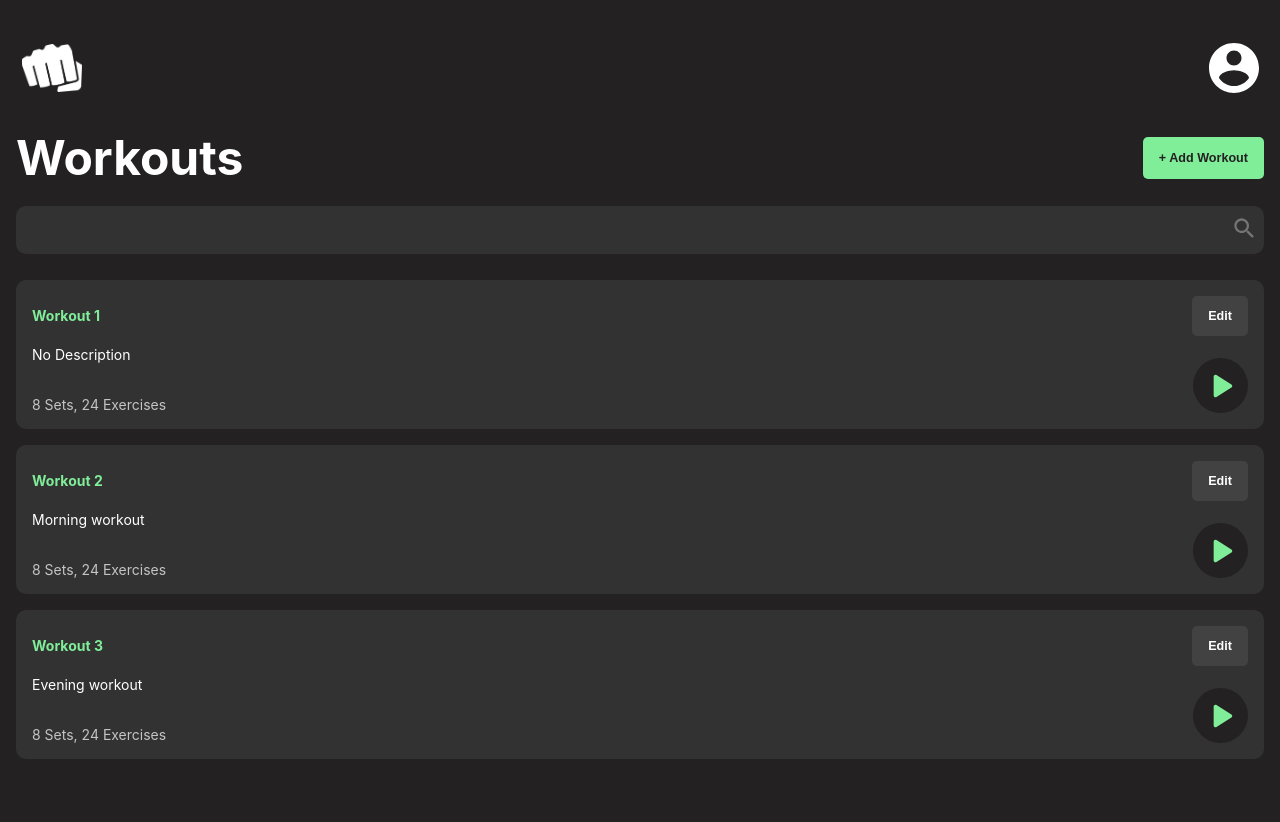
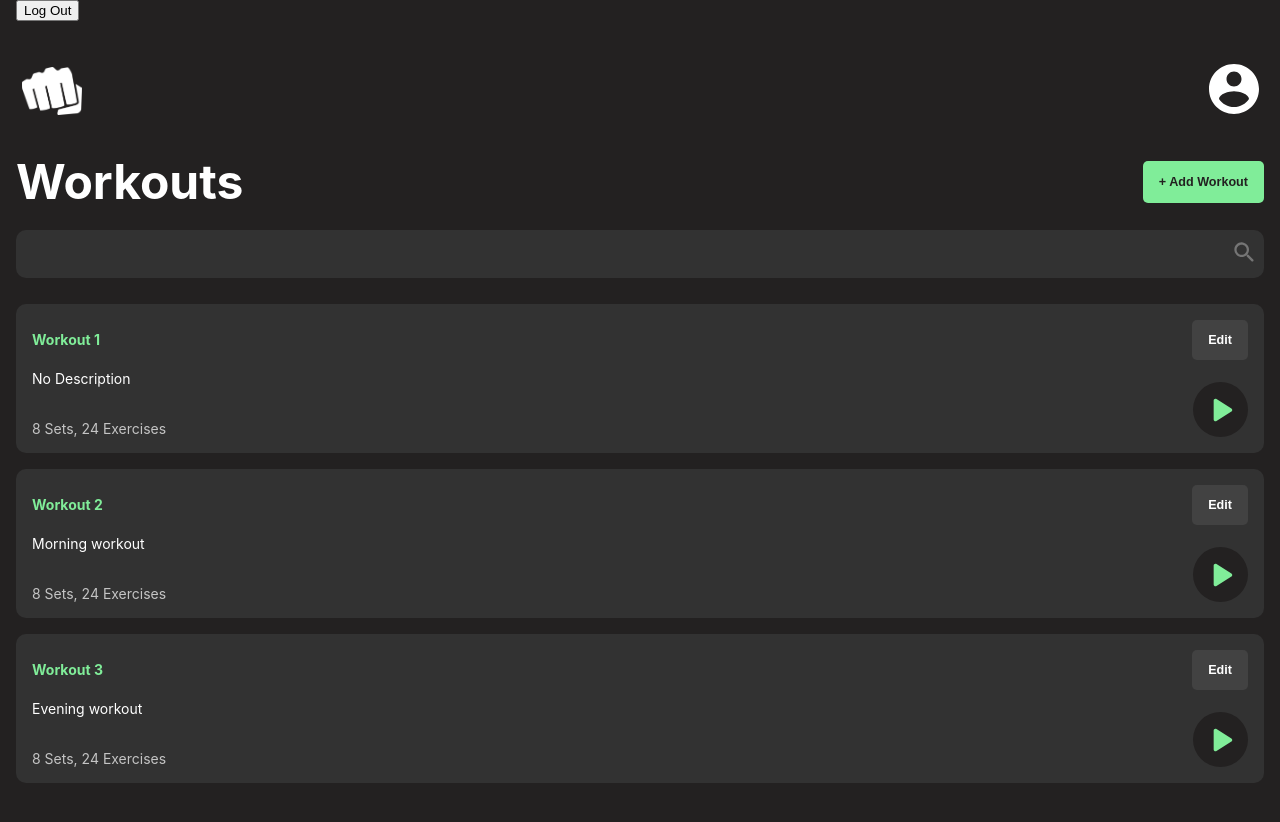
Before and after one commit to GlennCoding/crush-it-web-app, a React app in the folder client/: page /home in a window 1280 px wide. Shown: the top 822 px of the page. After the commit the page ends 800 px from the top, so only its background shows below. Built offline with nearby package versions, Linux system fonts and the light colour scheme; sample sign-in values are in the browser's storage.

Commit message:
refactored homepage

```diff
--- a/client/src/App.tsx
+++ b/client/src/App.tsx
@@ -16,13 +16,27 @@ export default function App() {
         <Switch>
           <Route
             exact
-            path="/home"
+            path="/edit"
             render={() => {
               return token ? (
-                <HomePage setToken={setToken} />
+                <WorkoutEditPage />
               ) : (
                 <Redirect to="/landing-page" />
               );
+            }}
+          />
+          <Route
+            exact
+            path="/home"
+            // render={() => {
+            //   return token ? (
+            //     <HomePage setToken={setToken} />
+            //   ) : (
+            //     <Redirect to="/landing-page" />
+            //   );
+            // }}
+            render={() => {
+              return <HomePage setToken={setToken} />;
             }}
           />
           <Route
--- a/client/src/pages/home_page/HomePage.module.scss
+++ b/client/src/pages/home_page/HomePage.module.scss
@@ -58,82 +58,3 @@
   font-size: 0.9em;
   white-space: nowrap;
 }
-
-.searchBarWrapper {
-    margin-bottom: $m2;
-}
-
-.workoutCard {
-    background-color: $primaryDark2Color;
-    padding: 16px;
-    margin-bottom: $m3;
-    border-radius: $radius-lg;
-
-    .workoutTopWrapper {
-        display: flex;
-        justify-content: space-between;
-        align-items: center;
-        margin-bottom: 10px;
-
-        .workoutName {
-            color: $primaryColor;
-            margin: 0;
-        }
-
-        .editWorkoutButton {
-            background-color: $primaryDark3Color;
-            border: 0;
-            color: white;
-            height: 3.8rem;
-            width: 7rem;
-            border-radius: $radius-sm;
-            font-weight: bold;
-            cursor: pointer;
-        }
-    }
-
-    .workoutBottomWrapper {
-        display: flex;
-
-        .workoutInfoWrapper {
-            flex: 1 1 auto;
-            min-width: 0;
-
-            .workoutDescription {
-                color: white;
-                margin-bottom: 10px;
-                height: 40px;
-                line-height: 1.3em;
-                overflow: hidden;
-                word-wrap: break-word;
-                text-overflow: ellipsis;
-            }
-
-            .workoutInfo {
-                color: $textLight1Color;
-            }
-        }
-
-        .runWorkoutButton {
-            flex: 0 1 auto;
-            align-self: flex-end;
-            background-color: $primaryDark1Color;
-            border: 0;
-            margin-left: 30px;
-            width: 5.5rem;
-            height: 5.5rem;
-            border-radius: 50%;
-            color: $primaryColor;
-            cursor: pointer;
-            padding: 0ch;
-            display: flex;
-            align-items: center;
-            justify-content: center;
-
-            svg {
-                height: 80%;
-                width: 80%;
-            }
-        }
-    }
-}
--- a/client/src/pages/home_page/HomePage.tsx
+++ b/client/src/pages/home_page/HomePage.tsx
@@ -2,121 +2,36 @@ import React from "react";
 import styles from "./HomePage.module.scss";
 import Logo from "../../images/crush_it_logo/crush-it-logo-white-small.png";
 import * as icons from "@material-ui/icons";
-// import { Link } from "react-router-dom";
+import { Link } from "react-router-dom";
 import Button from "../../components/button/Button";
-import SearchBar from "../../components/search_bar/SearchBar";
+import FilterableWorkoutList from "./filterable_workout_list/FilterableWorkoutList";
+import data from "./data";
 
-function WorkoutCard(props: { workoutItem: WorkoutItem }) {
-  return (
-    <div className={styles.workoutCard}>
-      <div className={styles.workoutTopWrapper}>
-        {/* Workout Name */}
-        <h5 className={styles.workoutName}>{props.workoutItem.name}</h5>
-        {/* Edit Workout Button */}
-        <Button text="Edit" size="sm" color="dark3" />
-      </div>
-      <div className={styles.workoutBottomWrapper}>
-        <div className={styles.workoutInfoWrapper}>
-          {/* Workout Description */}
-          <div className={styles.workoutDescription}>
-            {props.workoutItem.description === ""
-              ? "No Description"
-              : props.workoutItem.description}
-          </div>
-          {/* Workout Info */}
-          <div className={styles.workoutInfo}>
-            <span>
-              {props.workoutItem.info.numberOfSets} Sets,{" "}
-              {props.workoutItem.info.numberOfExercises} Exercises
-            </span>
-          </div>
-        </div>
-        {/* Run Workout Button */}
-        <button className={styles.runWorkoutButton}>
-          <icons.PlayArrowRounded />
-        </button>
-      </div>
-    </div>
-  );
+interface HomePageProps {
+  setToken: (token: string) => void;
 }
 
-function WorkoutList(props: { workouts: WorkoutItem[] }) {
-  const workoutItems = props.workouts.map((workout) => (
-    <WorkoutCard key={workout.id} workoutItem={workout} />
-  ));
-  return <div className="workoutList">{workoutItems}</div>;
-}
-
-function FilterableWorkoutList(props: { workouts: WorkoutItem[] }) {
+const HomePage: React.FC<HomePageProps> = ({ setToken }) => {
   return (
-    <div>
-      <div className={styles.searchBarWrapper}>
-        <SearchBar />
-      </div>
-      <WorkoutList workouts={props.workouts} />
-    </div>
-  );
-}
-
-function Navbar() {
-  return (
+    <div className={styles.homePage}>
+      <button onClick={() => setToken("")}>Log Out</button>
       <nav className={styles.nav}>
         <span className={styles.navLogo}>
           <a href="#">
             <img src={Logo} alt="Crush It Logo" />
           </a>
         </span>
-      {/* <Link to="#"> */}
+        <Link to="#">
           <icons.AccountCircleRounded className={styles.navProfile} />
-      {/* </Link> */}
+        </Link>
       </nav>
-  );
-}
-
-function HomePage(props: { setToken?: (token: string) => void }) {
-  return (
-    <div className={styles.homePage}>
-      {/* <button onClick={() => props.setToken("")}>Log Out</button> */}
-      <Navbar />
       <div className={styles.headerWrapper}>
         <h1>Workouts</h1>
         <Button text="+ Add Workout" color="primary" size="md" />
       </div>
-      <FilterableWorkoutList workouts={workouts} />
+      <FilterableWorkoutList workouts={data} />
     </div>
   );
-}
-
-interface WorkoutItem {
-  id: number;
-  name: string;
-  description: string;
-  info: WorkoutInfo;
-}
-interface WorkoutInfo {
-  numberOfSets: number;
-  numberOfExercises: number;
-}
-
-const workouts: WorkoutItem[] = [
-  {
-    id: 0,
-    name: "Workout 1",
-    description: "",
-    info: { numberOfSets: 8, numberOfExercises: 24 },
-  },
-  {
-    id: 1,
-    name: "Workout 2",
-    description: "Morning workout",
-    info: { numberOfSets: 8, numberOfExercises: 24 },
-  },
-  {
-    id: 2,
-    name: "Workout 3",
-    description: "Evening workout",
-    info: { numberOfSets: 8, numberOfExercises: 24 },
-  },
-];
+};
 
 export default HomePage;
--- /dev/null
+++ b/client/src/pages/home_page/data.js
@@ -0,0 +1,22 @@
+const workouts = [
+  {
+    id: 0,
+    name: "Workout 1",
+    description: "",
+    info: { numberOfSets: 8, numberOfExercises: 24 },
+  },
+  {
+    id: 1,
+    name: "Workout 2",
+    description: "Morning workout",
+    info: { numberOfSets: 8, numberOfExercises: 24 },
+  },
+  {
+    id: 2,
+    name: "Workout 3",
+    description: "Evening workout",
+    info: { numberOfSets: 8, numberOfExercises: 24 },
+  },
+];
+
+export default workouts;
--- /dev/null
+++ b/client/src/pages/home_page/filterable_workout_list/FilterableWorkoutList.module.scss
@@ -0,0 +1,5 @@
+@import "../../../sass_styles/variables.scss";
+
+.searchBarWrapper {
+  margin-bottom: $m2;
+}
--- /dev/null
+++ b/client/src/pages/home_page/filterable_workout_list/FilterableWorkoutList.tsx
@@ -0,0 +1,39 @@
+import React from "react";
+import styles from "./FilterableWorkoutList.module.scss";
+import SearchBar from "../../../components/search_bar/SearchBar";
+import WorkoutCard from "./workout_card/WorkoutCard";
+
+interface WorkoutInfo {
+  numberOfSets: number;
+  numberOfExercises: number;
+}
+
+interface WorkoutItem {
+  id: number;
+  name: string;
+  description: string;
+  info: WorkoutInfo;
+}
+
+interface FilterableWorkoutListProps {
+  workouts: WorkoutItem[];
+}
+
+const FilterableWorkoutList: React.FC<FilterableWorkoutListProps> = ({
+  workouts,
+}) => {
+  return (
+    <div>
+      <div className={styles.searchBarWrapper}>
+        <SearchBar />
+      </div>
+      <div className="workoutList">
+        {workouts.map((workout) => (
+          <WorkoutCard key={workout.id} {...workout} />
+        ))}
+      </div>
+    </div>
+  );
+};
+
+export default FilterableWorkoutList;
--- /dev/null
+++ b/client/src/pages/home_page/filterable_workout_list/workout_card/WorkoutCard.module.scss
@@ -0,0 +1,76 @@
+@import "../../../../sass_styles/variables.scss";
+
+.workoutCard {
+  background-color: $primaryDark2Color;
+  padding: 16px;
+  margin-bottom: $m3;
+  border-radius: $radius-lg;
+
+  .workoutTopWrapper {
+    display: flex;
+    justify-content: space-between;
+    align-items: center;
+    margin-bottom: 10px;
+
+    .workoutName {
+      color: $primaryColor;
+      margin: 0;
+    }
+
+    .editWorkoutButton {
+      background-color: $primaryDark3Color;
+      border: 0;
+      color: white;
+      height: 3.8rem;
+      width: 7rem;
+      border-radius: $radius-sm;
+      font-weight: bold;
+      cursor: pointer;
+    }
+  }
+
+  .workoutBottomWrapper {
+    display: flex;
+
+    .workoutInfoWrapper {
+      flex: 1 1 auto;
+      min-width: 0;
+
+      .workoutDescription {
+        color: white;
+        margin-bottom: 10px;
+        height: 40px;
+        line-height: 1.3em;
+        overflow: hidden;
+        word-wrap: break-word;
+        text-overflow: ellipsis;
+      }
+
+      .workoutInfo {
+        color: $textLight1Color;
+      }
+    }
+
+    .runWorkoutButton {
+      flex: 0 1 auto;
+      align-self: flex-end;
+      background-color: $primaryDark1Color;
+      border: 0;
+      margin-left: 30px;
+      width: 5.5rem;
+      height: 5.5rem;
+      border-radius: 50%;
+      color: $primaryColor;
+      cursor: pointer;
+      padding: 0ch;
+      display: flex;
+      align-items: center;
+      justify-content: center;
+
+      svg {
+        height: 80%;
+        width: 80%;
+      }
+    }
+  }
+}
--- /dev/null
+++ b/client/src/pages/home_page/filterable_workout_list/workout_card/WorkoutCard.tsx
@@ -0,0 +1,55 @@
+import React from "react";
+import { Link } from "react-router-dom";
+import * as icons from "@material-ui/icons";
+import styles from "./WorkoutCard.module.scss";
+import Button from "../../../../components/button/Button";
+
+interface WorkoutInfo {
+  numberOfSets: number;
+  numberOfExercises: number;
+}
+
+interface WorkoutCardProps {
+  id: number;
+  name: string;
+  description: string;
+  info: WorkoutInfo;
+}
+
+const WorkoutCard: React.FC<WorkoutCardProps> = ({
+  id,
+  name,
+  description,
+  info,
+}) => {
+  return (
+    <div className={styles.workoutCard}>
+      <div className={styles.workoutTopWrapper}>
+        {/* Workout Name */}
+        <h5 className={styles.workoutName}>{name}</h5>
+        {/* Edit Workout Button */}
+        <Button text="Edit" size="sm" color="dark3" />
+      </div>
+      <div className={styles.workoutBottomWrapper}>
+        <div className={styles.workoutInfoWrapper}>
+          {/* Workout Description */}
+          <div className={styles.workoutDescription}>
+            {description === "" ? "No Description" : description}
+          </div>
+          {/* Workout Info */}
+          <div className={styles.workoutInfo}>
+            <span>
+              {info.numberOfSets} Sets, {info.numberOfExercises} Exercises
+            </span>
+          </div>
+        </div>
+        {/* Run Workout Button */}
+        <button className={styles.runWorkoutButton}>
+          <icons.PlayArrowRounded />
+        </button>
+      </div>
+    </div>
+  );
+};
+
+export default WorkoutCard;
--- a/client/src/pages/workout_edit_page/WorkoutEditPage.tsx
+++ b/client/src/pages/workout_edit_page/WorkoutEditPage.tsx
@@ -5,7 +5,7 @@ import data from "./circuits";
 import CircuitList from "./circuit_list/CircuitList";
 
 interface WorkoutEditPageProps {
-  name: string;
+  name?: string;
   description?: string;
 }
 
```
Also changed, not shown: client/src/pages/landing_page/LandingPage.tsx (indentation only). Lines whose indentation alone changed are shown as unchanged.
